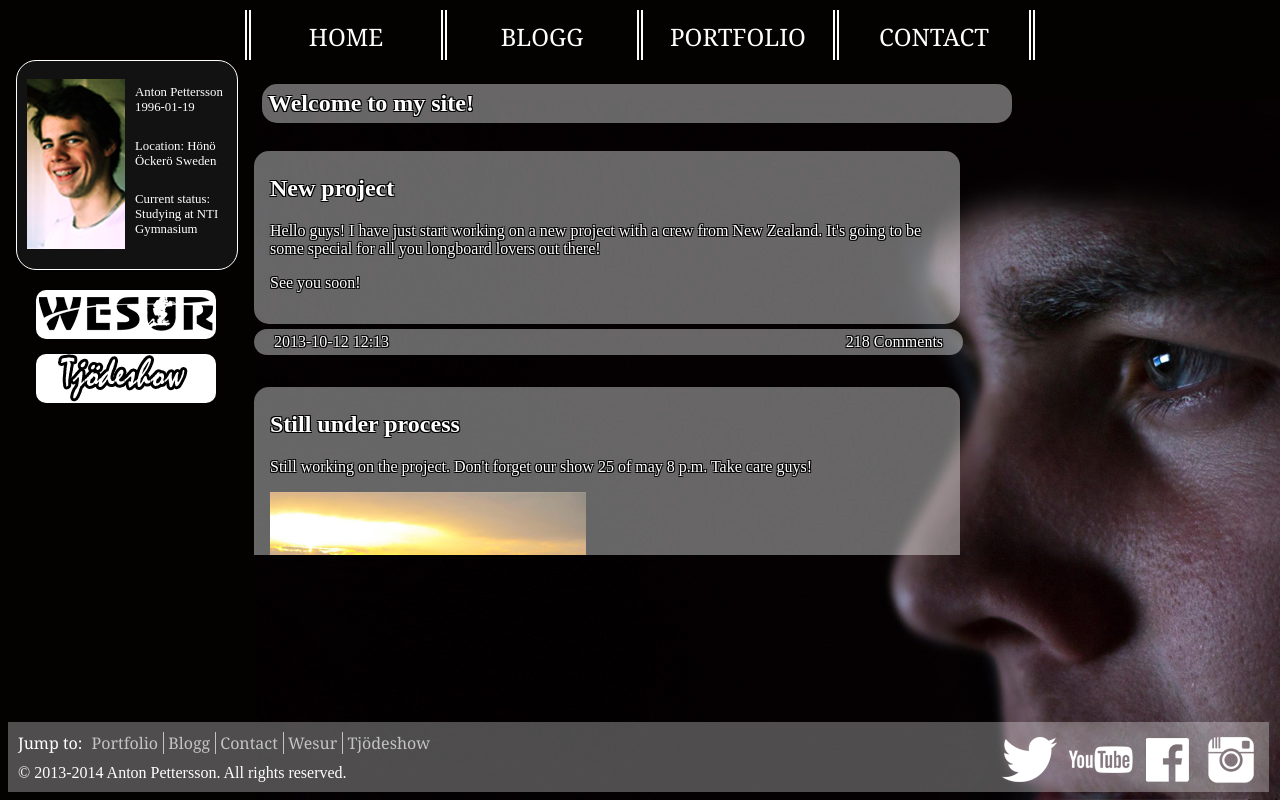
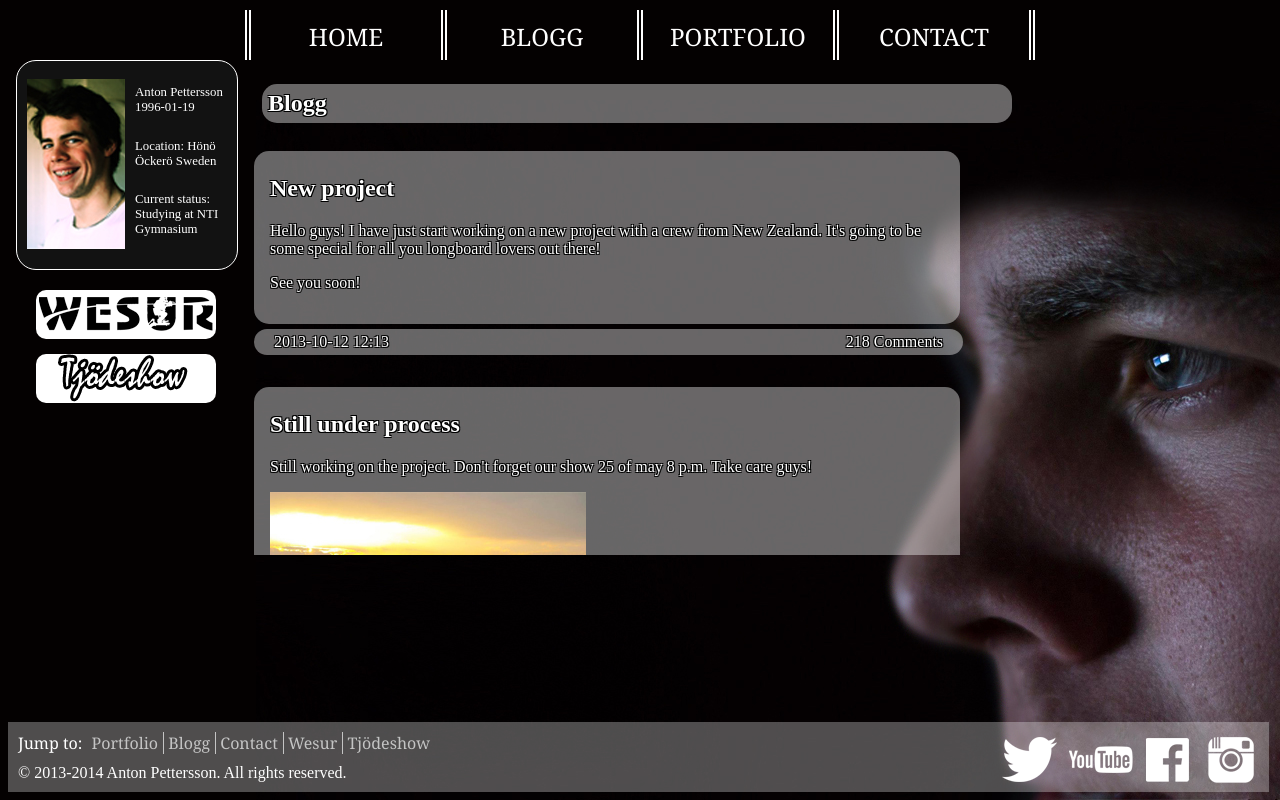
Before and after one commit to antonte12d/minPortfolio, a plain HTML site: page webb/blogg.html in a window 1280 px wide. Drawn offline with Linux system fonts and the light colour scheme.

Commit message:
Spelling
Ändrat stavfel.

```diff
--- a/webb/blogg.html
+++ b/webb/blogg.html
@@ -43,7 +43,7 @@
 		</section>
 
 		<section id="content">
-			<h1 id="contentTitle">Welcome to my site!</h1>
+			<h1 id="contentTitle">Blogg</h1>
 			<div id="posts">
 				<div class="post">
 					<div class="postContent">
```
